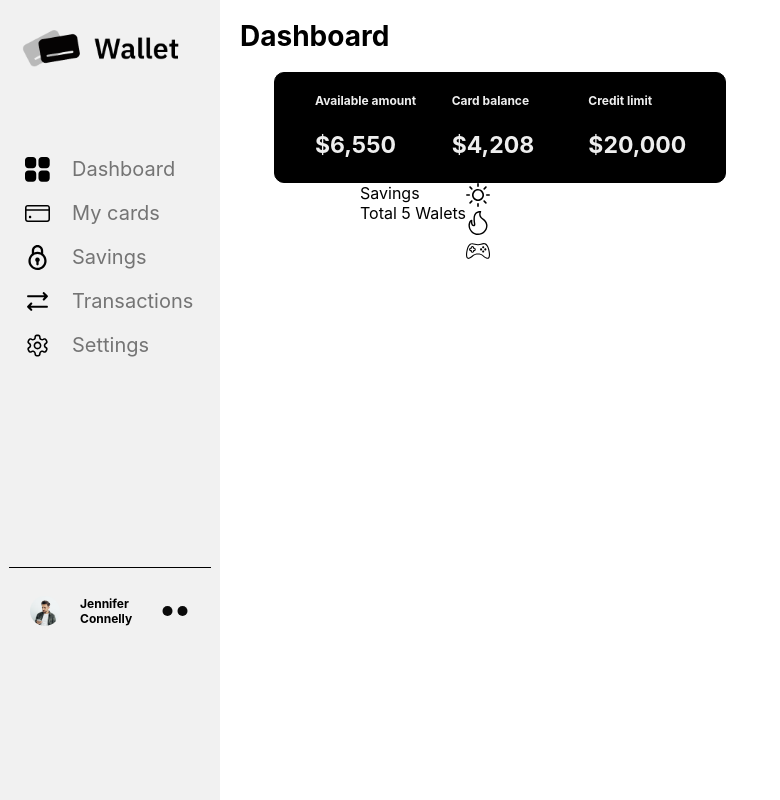
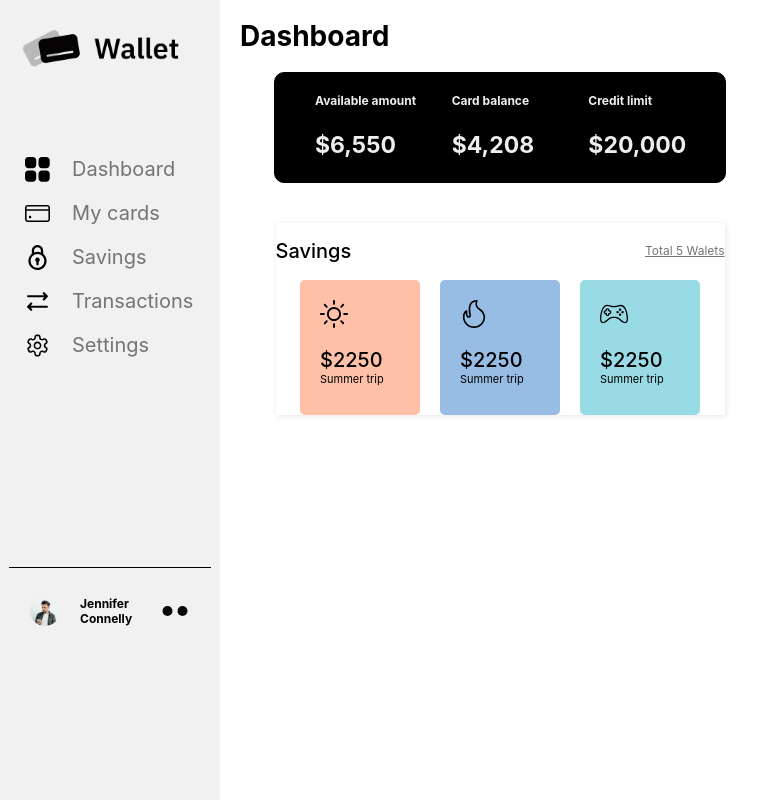
Before and after one commit to Keerthanakmaneksha/wallet, a React (Create React App) app: page / in a window 1280 px wide. Shown: the whole page, without its empty margins (0-780 px from the left). Built offline with nearby package versions, Linux system fonts and the light colour scheme.

Commit message:
fourth commit

```diff
--- a/src/components/screens/MainDash/MainDash.js
+++ b/src/components/screens/MainDash/MainDash.js
@@ -30,29 +30,29 @@ function MainDash() {
             <SavingsContainer>
                 <TopContainer>
                     <Head>Savings</Head>
-                    <CountLink>Total 5 Walets</CountLink>
+                    <CountLink to="/">Total 5 Walets</CountLink>
                 </TopContainer>
                 <BottomContainer>
                     <SavingsItem>
                         <Icon>
                             <img src={Sun} alt="" />
                         </Icon>
-                        <SavingsAmount></SavingsAmount>
-                        <SavingsLabel></SavingsLabel>
+                        <SavingsAmount>$2250</SavingsAmount>
+                        <SavingsLabel>Summer trip</SavingsLabel>
                     </SavingsItem>
                     <SavingsItem>
                         <Icon>
                             <img src={Fire} alt="" />
                         </Icon>
-                        <SavingsAmount></SavingsAmount>
-                        <SavingsLabel></SavingsLabel>
+                        <SavingsAmount>$2250</SavingsAmount>
+                        <SavingsLabel>Summer trip</SavingsLabel>
                     </SavingsItem>
                     <SavingsItem>
                         <Icon>
                             <img src={Game} alt="" />
                         </Icon>
-                        <SavingsAmount></SavingsAmount>
-                        <SavingsLabel></SavingsLabel>
+                        <SavingsAmount>$2250</SavingsAmount>
+                        <SavingsLabel>Summer trip</SavingsLabel>
                     </SavingsItem>
                 </BottomContainer>
             </SavingsContainer>
@@ -91,22 +91,72 @@ const Amount = styled.h3`
     color: #eeeeee;
 `;
 const Savings= styled.div`
-    width: 410px;
+    width: 449px;
+    margin: 40px auto;
+    box-shadow: 1px 1px 6px rgba(0,0,0,0.1);
+`;
+const SavingsContainer = styled.div`
 
 `;
-const SavingsContainer = styled.div`
+const TopContainer = styled.div`
     display: flex;
-    justify-content: center;
-    align-content: space-between;
+    justify-content: space-between;
+    align-content: center;
 `;
-const TopContainer = styled.div``;
-const Head = styled.div``;
-const CountLink = styled.div``;
-const BottomContainer = styled.div``;
-const SavingsItem = styled.div``;
-const Icon = styled.div``;
-const SavingsAmount = styled.div``;
-const SavingsLabel = styled.div``;
+const Head = styled.h2`
+    font-size: 20px;
+    color: #000;
+    font-weight: 500;
+`;
+const CountLink = styled.span`
+    color: #747474;
+    font-size: 12px;
+    text-decoration: underline;
+    margin-top: 20px;
+    :hover {
+        cursor: pointer;
+    }
+`;
+const BottomContainer = styled.div`
+    display: flex;
+    align-content: center;
+    justify-content: space-between;
+    width: 400px;
+    margin: 0 auto;
+`;
+const SavingsItem = styled.div`
+    width: 120px;
+    height: 135px;
+    border-radius:5px;
+    :nth-child(1n) {
+        background: #FEC0A7;
+    }
+    :nth-child(2n) {
+        background: #98BDE5;
+    }
+    :nth-child(3n) {
+        background: #98DBE5;
+    }
+`;
+const Icon = styled.div`
+    width: 28px;
+    margin: 20px 0px 20px 20px;
+    img {
+        display: block;
+        width: 100%;
+    }
+`;
+const SavingsAmount = styled.div`
+    font-size: 20px;
+    color: #000;
+    font-weight: 500;
+    margin-left: 20px;
+`;
+const SavingsLabel = styled.div`
+    font-size: 11px;
+    color: #000;
+    margin-left: 20px;
+`;
 
 
 export default MainDash;
```
